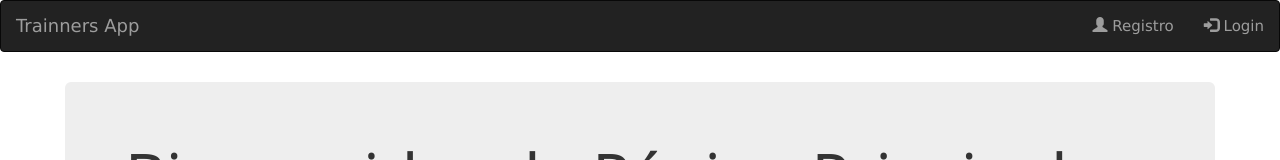
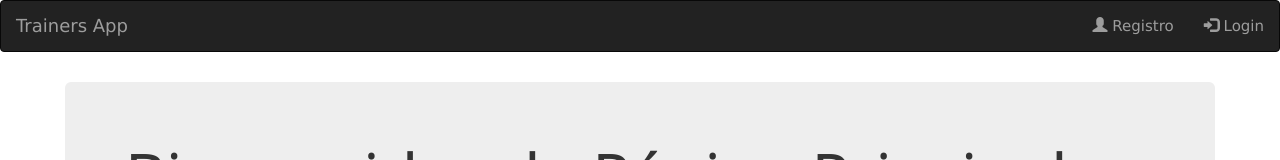
Before and after one commit to Canocles/TrainersAPI, a React (Create React App) app in the folder Cliente/: page / in a window 1280 px wide. Shown: the top 160 px of the page. Built offline with nearby package versions, Linux system fonts and the light colour scheme.

Commit message:
Corregidas faltas de ortografía

```diff
--- a/Cliente/src/componentes/NavigationBar.js
+++ b/Cliente/src/componentes/NavigationBar.js
@@ -7,11 +7,11 @@ class NavigationBar extends React.Component {
         <div className="container-fluid">
           {localStorage.logeado == null ?
             <div className="navbar-header">
-              <a onClick={this.props.handleInicial} href="javascript:void(null)" className="navbar-brand">Trainners App</a>
+              <a onClick={this.props.handleInicial} href="javascript:void(null)" className="navbar-brand">Trainers App</a>
             </div>
           :
             <div className="navbar-header">
-              <a onClick={this.props.handleInicialLogeado} href="javascript:void(null)" className="navbar-brand">Trainners App</a>
+              <a onClick={this.props.handleInicialLogeado} href="javascript:void(null)" className="navbar-brand">Trainers App</a>
               <a onClick={this.props.handleEntrenamientos} href="javascript:void(null)" className="navbar-brand">Entrenamientos</a>
             </div>
           }
```
